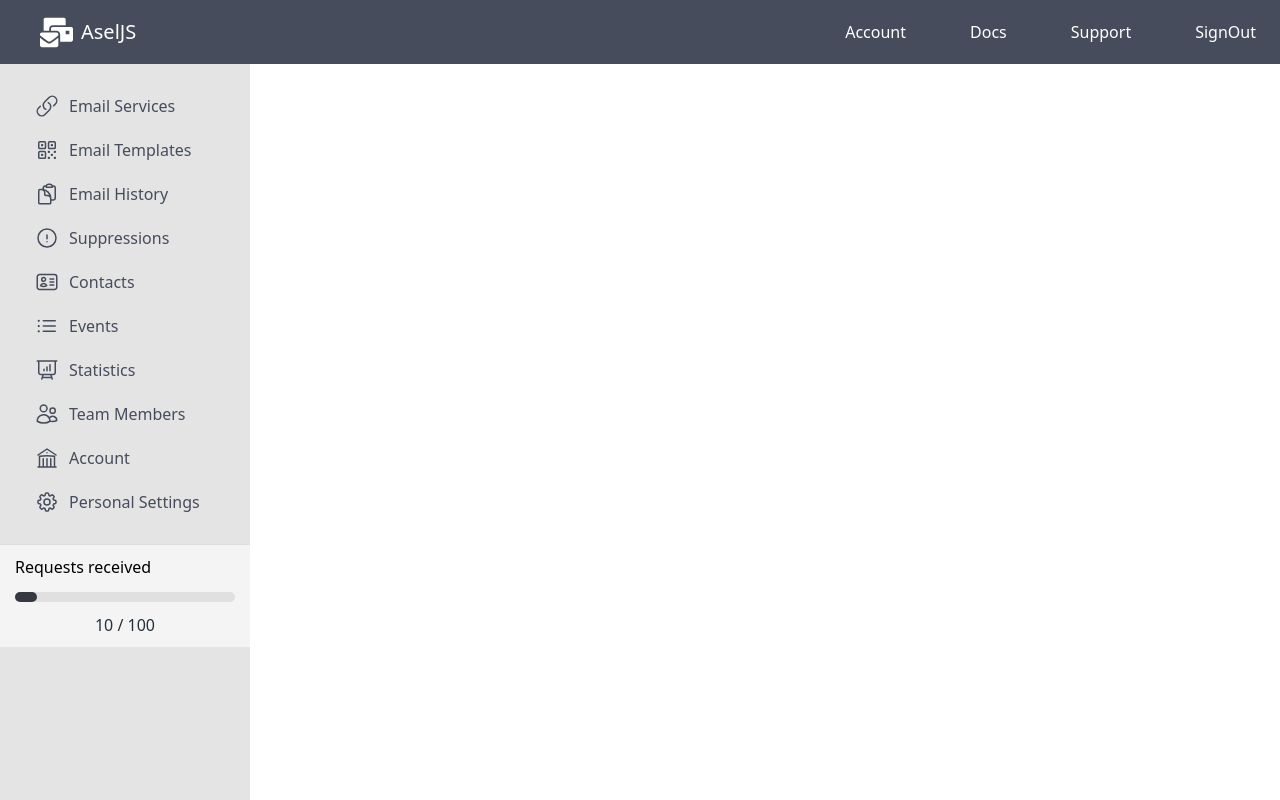
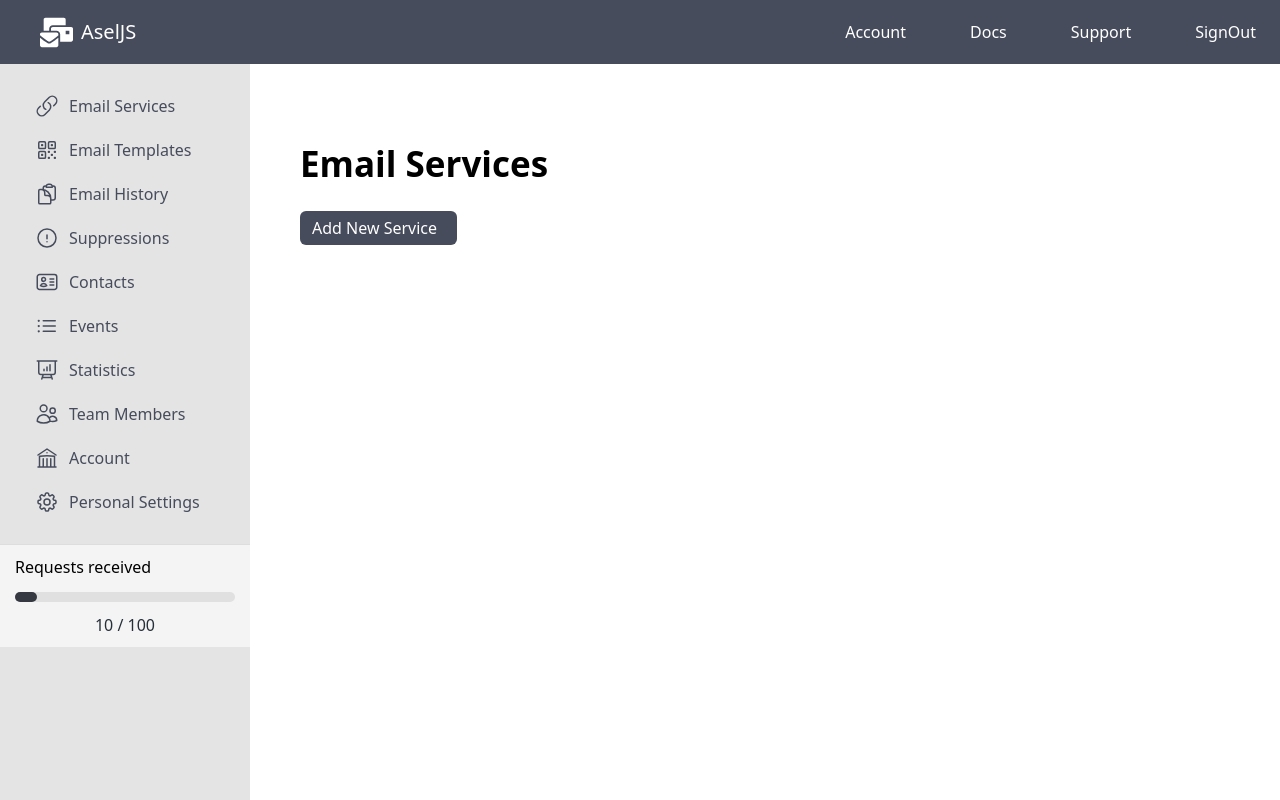
Before and after one commit to babyshark023/next.js, a Next.js app: page / in a window 1280 px wide. Built offline with nearby package versions, Linux system fonts and the light colour scheme.

Commit message:
email services card
templates,auto reply,,profile,accpunt sayfa içi düzenleme

```diff
--- a/app/components/Sidebar/Sidebar.module.css
+++ b/app/components/Sidebar/Sidebar.module.css
@@ -10,6 +10,7 @@
   padding-top: 20px;
   z-index: 1;
   transition: width 0.3s ease;
+  overflow-y: auto; /* İçerik çoksa kaydırma çubuğu ekler */
 }
 
 .menuTitle {
--- a/app/create-template/page.tsx
+++ b/app/create-template/page.tsx
@@ -10,10 +10,11 @@ const CreateTemplatePage: React.FC = () => {
   const [phone, setPhone] = useState('{{phone}}');
   const [message, setMessage] = useState('{{message}}');
   const [replyMessage, setReplyMessage] = useState('Thank you for reaching out! We will get back to you shortly.');
-  const [selectedTemplate, setSelectedTemplate] = useState('default');
   const [showEditorOptions, setShowEditorOptions] = useState(false);
   const [popupVisible, setPopupVisible] = useState(false);
   const [popupContent, setPopupContent] = useState('');
+  const [isOpen, setIsOpen] = useState(false); // State to manage dropdown open status
+  const [selectedTemplate, setSelectedTemplate] = useState('');
 
   const handleTabClick = (tab: string) => {
     setActiveTab(tab);
@@ -50,6 +51,10 @@ const CreateTemplatePage: React.FC = () => {
     marginTop: '10px',
     borderRadius: '7px',
   };
+  const activeButtonStyle: CSSProperties = {
+    ...buttonStyle,
+    backgroundColor: '#464c5c',
+  };
 
   const cardStyle: CSSProperties = {
     display: 'flex',
@@ -66,6 +71,7 @@ const CreateTemplatePage: React.FC = () => {
     height: '80px',
   };
 
+
   return (
     <div style={{ marginLeft: '300px', marginTop: '50px' }}>
       <h1 style={{ fontWeight: 'bold', fontSize: '35px', color: 'black' }}>
@@ -77,7 +83,7 @@ const CreateTemplatePage: React.FC = () => {
             key={tab}
             type="button"
             onClick={() => handleTabClick(tab)}
-            style={buttonStyle}
+            style={activeTab === tab ? activeButtonStyle : buttonStyle}
           >
             {tab.charAt(0).toUpperCase() + tab.slice(1)}
           </button>
@@ -160,6 +166,8 @@ const CreateTemplatePage: React.FC = () => {
         </div>
       </div>
 
+
+      <div style={{ border: '2px solid #ccc', padding: '20px', borderRadius: '8px' }}>
       <div style={{ marginTop: '20px' }}>
         <div style={{ marginBottom: '20px' }}>
           <div style={{ display: 'flex', gap: '10px', marginBottom: '10px' }}>
@@ -218,7 +226,7 @@ const CreateTemplatePage: React.FC = () => {
                 borderRadius: '4px',
                 position: 'relative',
                 overflow: 'hidden',
-                width: '800px',
+                width: '700px',
                 height: '300px',
               }}
             >
@@ -261,8 +269,8 @@ const CreateTemplatePage: React.FC = () => {
           {activeContentTab === 'mobile' && (
             <div
               style={{
-                width: '320px',
-                height: '500px',
+                width: '700px',
+                height: '300px',
                 border: '10px solid #ccc',
                 borderRadius: '30px',
                 overflow: 'hidden',
@@ -315,6 +323,9 @@ const CreateTemplatePage: React.FC = () => {
         </div>
       </div>
     </div>
+</div>
+
+
 
     <div style={{ marginLeft: '20px', marginBottom: '30px', border: '1px solid #ccc', borderRadius: '8px', padding: '20px' }}>
       <form style={{ width: '300px' }}>
@@ -391,19 +402,18 @@ const CreateTemplatePage: React.FC = () => {
       </button>
     </label>
 
-
     <select
       id="reply_template"
       value={selectedTemplate}
       onChange={(e) => setSelectedTemplate(e.target.value)}
       style={{ padding: '8px', borderRadius: '4px', border: '1px solid #ccc', width: '50%' }}
     >
-      <option value="default">Default Reply</option>
-      <option value="custom">Custom Reply</option>
+      <option value="" disabled>Select the template</option> {/* Placeholder option */}
+      {/* Other options removed */}
     </select>
 
-    <div style={{ border: '1px solid #ccc', padding: '8px', borderRadius: '4px', marginBottom: '10px', height:'70px' ,marginTop:'10px',width:'620px', backgroundColor:'#c7d1c9'}}>
-  <div style={{ display: 'flex', alignItems: 'center', marginBottom: '10px'}}>
+    <div style={{ border: '1px solid #ccc', padding: '8px', borderRadius: '4px', marginBottom: '10px', height: '70px', marginTop: '10px', width: '620px', backgroundColor: '#c7d1c9' }}>
+      <div style={{ display: 'flex', alignItems: 'center', marginBottom: '10px' }}>
         <img src="/icons/warning.png" alt="Warning" style={{ width: '16px', height: '16px', marginRight: '5px' }} />
         <p style={{ margin: '5px 10px 10px 0', color: '#3e5252', fontSize: '14px' }}>
           Link the template to send it as a reply automatically.<br />
@@ -411,11 +421,10 @@ const CreateTemplatePage: React.FC = () => {
         </p>
       </div>
     </div>
-
   </div>
+)}
 
 
-)}
 {activeTab === 'Attachments' && (
   <div>
     <div style={{ border: '1px solid #ccc', padding: '10px', borderRadius: '4px', marginBottom: '10px', height: '100px', backgroundColor: '#e9ecef', position: 'relative' }}>
--- a/app/link0/page.tsx
+++ b/app/link0/page.tsx
@@ -13,6 +13,9 @@ const Link1Page = () => {
   const [appPassword, setAppPassword] = useState<string>('');
   const [isTestEmail, setIsTestEmail] = useState(false);
   const [selectedRegion, setSelectedRegion] = useState<string>('');
+  const [serviceList, setServiceList] = useState<any[]>([]);
+
+
 
   const togglePopup = () => {
     setShowPopup(!showPopup);
@@ -39,18 +42,62 @@ const Link1Page = () => {
     setIsTestEmail(false);
     setSelectedRegion('');
   };
+  const handleSubmit = () => {
+    const newService = {
+      name,
+      serviceId,
+      userEmail,
+      appPassword,
+      selectedRegion,
+      isTestEmail,
+      icon: selectedIcon,
+    };
 
-  const handleSubmit = () => {
-    console.log('Name:', name);
-    console.log('Service ID:', serviceId);
-    console.log('User Email:', userEmail);
-    console.log('App Password:', appPassword);
-    console.log('Send test email:', isTestEmail);
-    console.log('Selected Region:', selectedRegion);
+    const openConfigPopup = (service: string) => {
+  setSelectedService(service);
+  setSelectedIcon(`/icons/${service.toLowerCase()}.png`);
+  setName(service);
+  setServiceId('');
+  setUserEmail('');
+  setAppPassword('');
+  setSelectedRegion('');
+  setShowPopup(false);
+  setShowConfigPopup(true);
+};
+
+
+    //const handleSubmit = () => {
+    const newServiceData = {
+      name,
+      serviceId,
+      userEmail,
+      appPassword,
+      selectedRegion,
+      isTestEmail,
+      icon: selectedIcon,
+    };
+
+    // Add the new service to the list
+    setServiceList([...serviceList, newService]);
+
+    // Close the popup after service is created
     closeConfigPopup();
-  };
+};
+const cardContentStyles: React.CSSProperties = {
+  textAlign: 'center',
+
+};
+
+
+const iconStyles: React.CSSProperties = {
+  width: '40px',
+  height: '40px',
+};
+
 
   const isEmailService = selectedService === 'Gmail' || selectedService === 'Outlook';
+
+
 
   return (
     <div style={{ marginLeft: '300px', marginTop: '50px' }}>
@@ -72,6 +119,39 @@ const Link1Page = () => {
       >
         <span style={{ marginRight: '8px' }}>Add New Service</span>
       </button>
+
+      {serviceList.length > 0 && (
+    <div style={{ marginTop: '20px' }}>
+      <div style={{ display: 'flex', flexDirection: 'column', gap: '10px' }}>
+        {serviceList.map((service, index) => (
+          <div key={index} style={{ display: 'flex', alignItems: 'center', padding: '10px', border: '1px solid #ddd', borderRadius: '5px', width: '100%', boxShadow: '0 2px 4px rgba(0, 0, 0, 0.1)', justifyContent: 'space-between' }}>
+            <img src={service.icon} alt={service.name} style={{ width: '50px', height: '50px', marginRight: '10px' }} />
+            <div style={{ flexGrow: 1, textAlign: 'left', display: 'flex', alignItems: 'center', justifyContent: 'space-between' }}>
+              <div style={{ flexGrow: 1 }}>
+                <h3 style={{ margin: 0 }}>{service.name}</h3>
+                <p style={{ margin: 0 }}>Service ID: {service.serviceId}</p>
+              </div>
+              <button style={{ ...defaultButtonStyles, marginRight: '500px' }}>Default</button>
+            </div>
+            <div style={{ display: 'flex', alignItems: 'center', gap: '5px' }}>
+              <button style={editButtonStyles}>
+                <img src="/icons/edit.png" alt="More" style={{ width: '15px', height: '15px', marginRight: '5px' }} />
+              </button>
+              <button style={deleteButtonStyles}>
+                <img src="/icons/trash.png" alt="Delete" style={{ width: '15px', height: '15px', marginRight: '5px' }} />
+              </button>
+              <button style={moreButtonStyles}>
+                <img src="/icons/more.png" alt="More" style={{ width: '15px', height: '15px', marginRight: '5px' }} />
+              </button>
+            </div>
+          </div>
+        ))}
+      </div>
+    </div>
+)}
+
+
+
 
       {showPopup && (
         <div style={popupStyles}>
@@ -314,11 +394,7 @@ const closeButtonStyles: React.CSSProperties = {
   cursor: 'pointer',
 };
 
-const iconStyles: React.CSSProperties = {
-  width: '20px',
-  height: '20px',
-  marginRight: '8px',
-};
+
 
 const serviceBoxStyles: React.CSSProperties = {
   width: '160px',
@@ -345,5 +421,93 @@ const inputStyles: React.CSSProperties = {
   marginBottom: '8px',
   fontSize: '14px',
 };
+// Card view styles
+const cardContainerStyles = {
+  display: 'grid',
+  gridTemplateColumns: 'repeat(auto-fill, minmax(300px, 1fr))',
+  gap: '20px',
+  marginTop: '20px',
+};
+
+const cardStyles: React.CSSProperties = {
+  display: 'flex',
+  flexDirection: 'column', // FlexDirection türü olmalı (örneğin 'column' veya 'row')
+  padding: '16px',
+  borderRadius: '8px',
+  boxShadow: '0px 2px 5px rgba(0, 0, 0, 0.1)',
+  backgroundColor: '#ffffff',
+  justifyContent: 'space-between', // bu da belirli sabit bir değer olmalı
+};
+
+const iconStyles = {
+  width: '40px',
+  height: '40px',
+  marginBottom: '10px',
+};
+
+const cardContentStyles = {
+  textAlign: 'center',
+};
+
+const cardTitleStyles = {
+  fontSize: '18px',
+  fontWeight: 'bold',
+  marginBottom: '5px',
+};
+
+const cardSubtitleStyles = {
+  fontSize: '14px',
+  color: '#555',
+  marginBottom: '10px',
+};
+
+const defaultButtonStyles = {
+  padding: '5px 10px',
+  fontSize: '14px',
+  backgroundColor: '#c7d1c9',
+  border: '1px solid #ccc',
+  borderRadius: '4px',
+  cursor: 'pointer',
+
+};
+
+const cardActionsStyles = {
+  display: 'flex',
+  justifyContent: 'space-between',
+  marginTop: '10px',
+};
+
+const editButtonStyles = {
+  padding: '5px 10px',
+  fontSize: '14px',
+  backgroundColor: '#c7d1c9',
+  border: '1px solid #ccc',
+  borderRadius: '4px',
+  cursor: 'pointer',
+  display: 'flex',
+  alignItems: 'center',
+};
+
+const deleteButtonStyles = {
+  padding: '5px 10px',
+  fontSize: '14px',
+  backgroundColor: '#c7d1c9',
+  border: '1px solid #ccc',
+  borderRadius: '4px',
+  cursor: 'pointer',
+  display: 'flex',
+  alignItems: 'center',
+};
+
+const moreButtonStyles = {
+  padding: '5px 10px',
+  fontSize: '14px',
+  backgroundColor: '#c7d1c9',
+  border: '1px solid #ccc',
+  borderRadius: '4px',
+  cursor: 'pointer',
+  display: 'flex',
+  alignItems: 'center',
+};
 
 export default Link1Page;
--- a/app/page.tsx
+++ b/app/page.tsx
@@ -1,20 +1,11 @@
-// app/page.tsx
-import Link from 'next/link';
 
-export default function Home() {
-  return (
-    <div>
-      <h1>Ana Sayfa</h1>
-      <nav>
-        <ul>
-          <li>
-            <Link href="/link1">Link 1</Link>
-          </li>
-          <li>
-            <Link href="/link2">Link 2</Link>
-          </li>
-        </ul>
-      </nav>
-    </div>
-  );
+import Link0Page from './link0/page';
+
+export default function MainPage() {
+    return (
+        <div>
+            <h1>Ana Sayfa</h1>
+            <Link0Page />
+        </div>
+    );
 }
--- a/package.json
+++ b/package.json
@@ -13,7 +13,7 @@
     "@fortawesome/react-fontawesome": "^0.2.2",
     "@heroicons/react": "^2.1.5",
     "chart.js": "^4.4.4",
-    "next": "14.2.11",
+    "next": "^14.2.13",
     "react": "^18",
     "react-chartjs-2": "^5.2.0",
     "react-dom": "^18",
```
Also changed, not shown: app/link8/page.tsx (+4 -4 lines), app/link9/page.tsx (+4 -3 lines), public/icons/more.png (added), 1 other file (tests, documents, lock files or other folders). Lines whose indentation alone changed are shown as unchanged.
